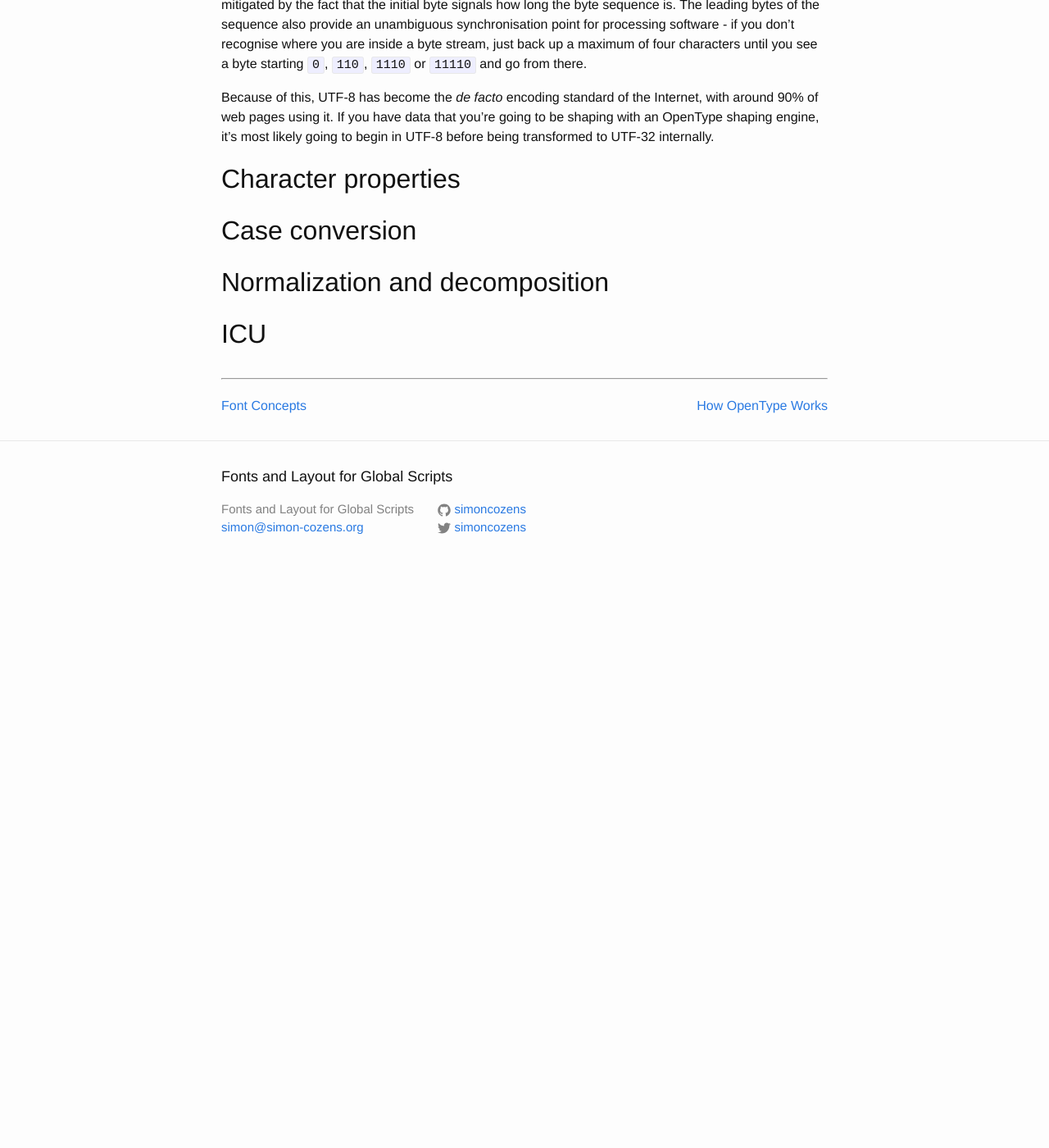
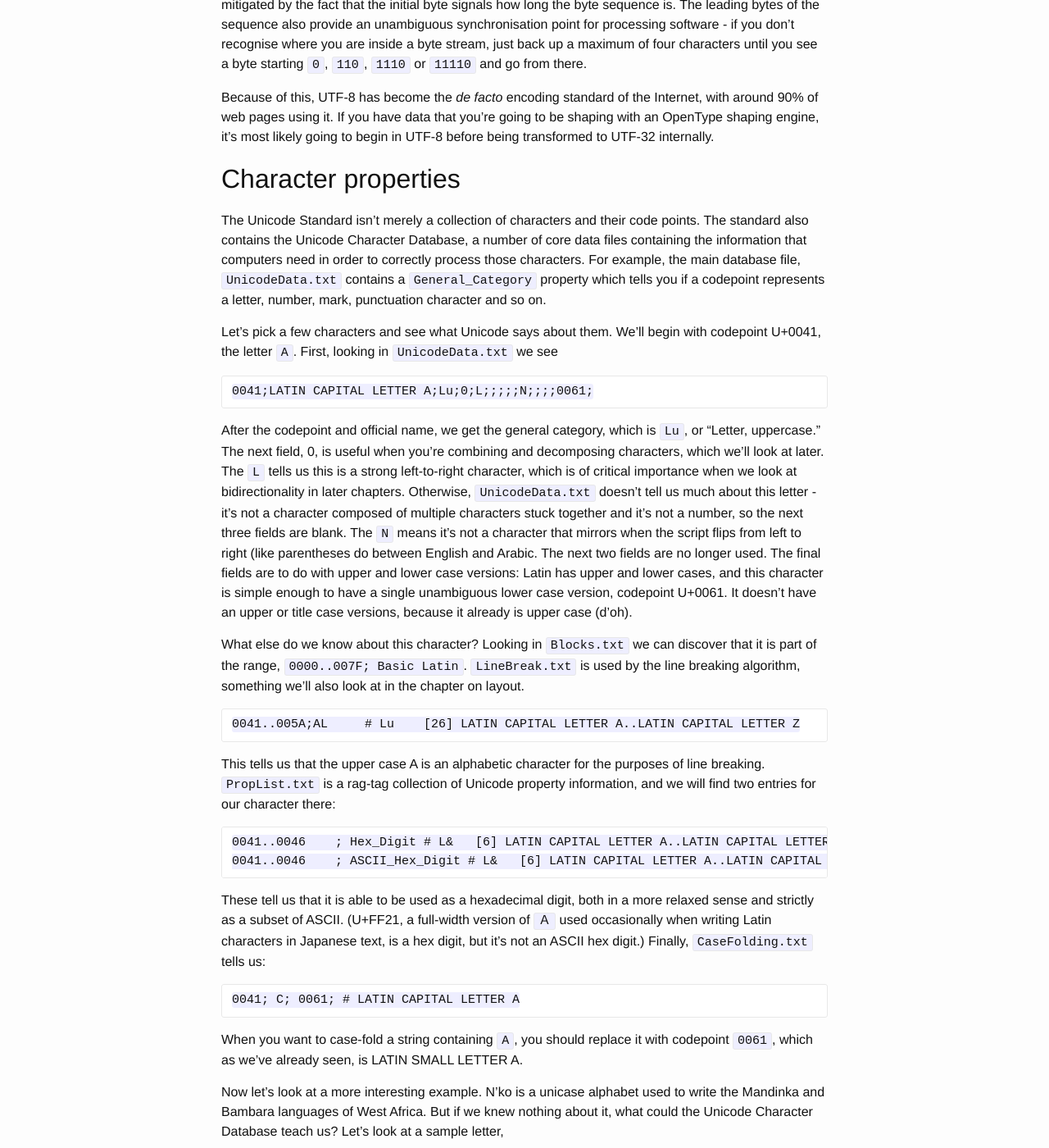
Before and after one commit to simoncozens/fonts-and-layout, a Jekyll site: the page built from unicode.md, in a window 1280 px wide and 1400 px high, scrolled down 4931 px. Shown: the whole window at 82% size. Built offline with Jekyll 4.4.1, drawn with Linux system fonts in a browser that asks for light colours; formulas are drawn with MathJax 3; before the commit the page ends 5646 px from its top, so only the background shows below that; some of the changed text lies outside the part shown.

Commit message:
Today’s 500 words.

```diff
--- a/unicode.md
+++ b/unicode.md
@@ -119,7 +119,34 @@ Because of this, UTF-8 has become the *de facto* encoding standard of the Intern
 
 ## Character properties
 
+The Unicode Standard isn't merely a collection of characters and their code points. The standard also contains the Unicode Character Database, a number of core data files containing the information that computers need in order to correctly process those characters. For example, the main database file, `UnicodeData.txt` contains a `General_Category` property which tells you if a codepoint represents a letter, number, mark, punctuation character and so on.
+
+Let's pick a few characters and see what Unicode says about them. We'll begin with codepoint U+0041, the letter `A`. First, looking in `UnicodeData.txt` we see
+
+    0041;LATIN CAPITAL LETTER A;Lu;0;L;;;;;N;;;;0061;
+
+After the codepoint and official name, we get the general category, which is `Lu`, or "Letter, uppercase." The next field, 0, is useful when you're combining and decomposing characters, which we'll look at later. The `L` tells us this is a strong left-to-right character, which is of critical importance when we look at bidirectionality in later chapters. Otherwise, `UnicodeData.txt` doesn't tell us much about this letter - it's not a character composed of multiple characters stuck together and it's not a number, so the next three fields are blank. The `N` means it's not a character that mirrors when the script flips from left to right (like parentheses do between English and Arabic. The next two fields are no longer used. The final fields are to do with upper and lower case versions: Latin has upper and lower cases, and this character is simple enough to have a single unambiguous lower case version, codepoint U+0061. It doesn't have an upper or title case versions, because it already is upper case (d'oh).
+
+What else do we know about this character? Looking in `Blocks.txt` we can discover that it is part of the range, `0000..007F; Basic Latin`. `LineBreak.txt` is used by the line breaking algorithm, something we'll also look at in the chapter on layout.
+
+    0041..005A;AL     # Lu    [26] LATIN CAPITAL LETTER A..LATIN CAPITAL LETTER Z
+
+This tells us that the upper case A is an alphabetic character for the purposes of line breaking. `PropList.txt` is a rag-tag collection of Unicode property information, and we will find two entries for our character there:
+
+    0041..0046    ; Hex_Digit # L&   [6] LATIN CAPITAL LETTER A..LATIN CAPITAL LETTER F
+    0041..0046    ; ASCII_Hex_Digit # L&   [6] LATIN CAPITAL LETTER A..LATIN CAPITAL LETTER F
+
+These tell us that it is able to be used as a hexadecimal digit, both in a more relaxed sense and strictly as a subset of ASCII. (U+FF21, a full-width version of `Ａ` used occasionally when writing Latin characters in Japanese text, is a hex digit, but it's not an ASCII hex digit.) Finally, `CaseFolding.txt` tells us:
+
+    0041; C; 0061; # LATIN CAPITAL LETTER A
+
+When you want to case-fold a string containing `A`, you should replace it with codepoint `0061`, which as we've already seen, is LATIN SMALL LETTER A.
+
+Now let's look at a more interesting example. N'ko is a unicase alphabet used to write the Mandinka and Bambara languages of West Africa. But if we knew nothing about it, what could the Unicode Character Database teach us? Let's look at a sample letter,
+
 ## Case conversion
+
+A tiny minority of writing systems, such as those based on the Latin alphabet, have the concept of upper and lower case versions of a character.
 
 ## Normalization and decomposition
 
```
